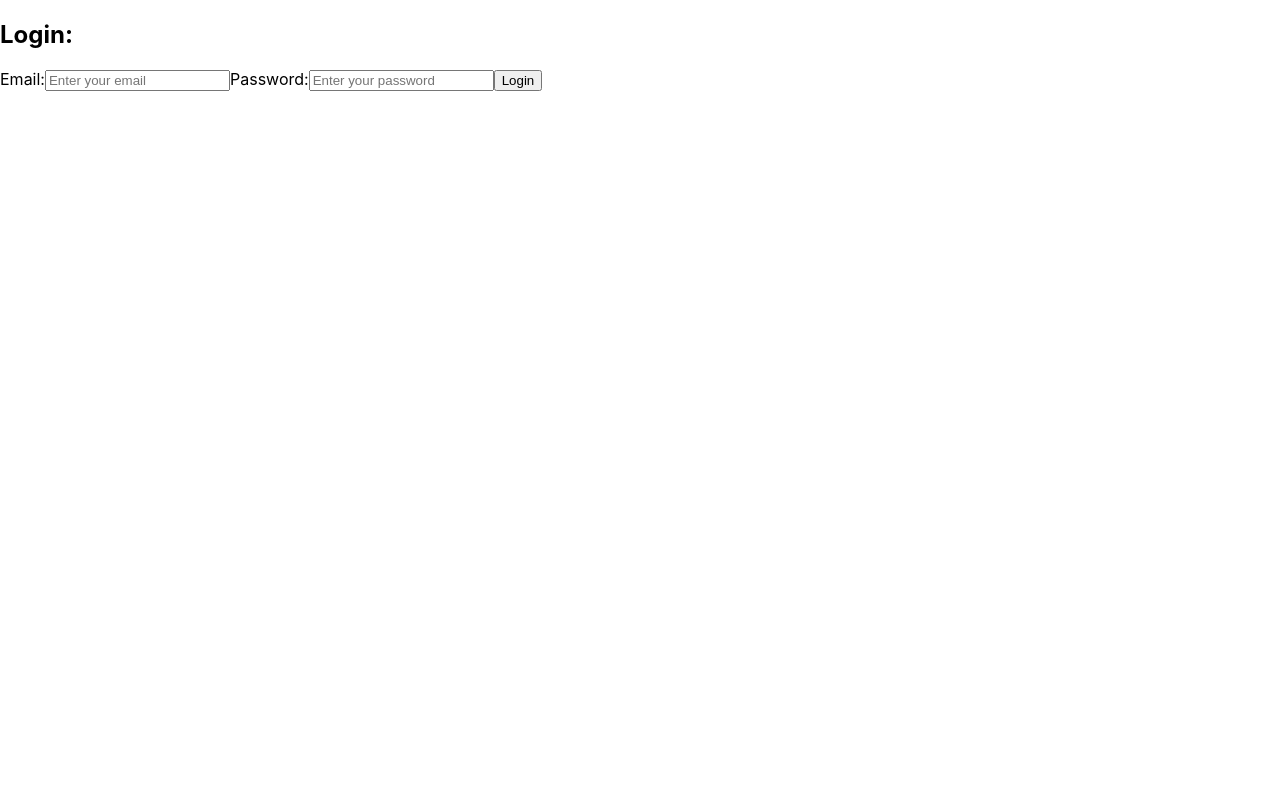
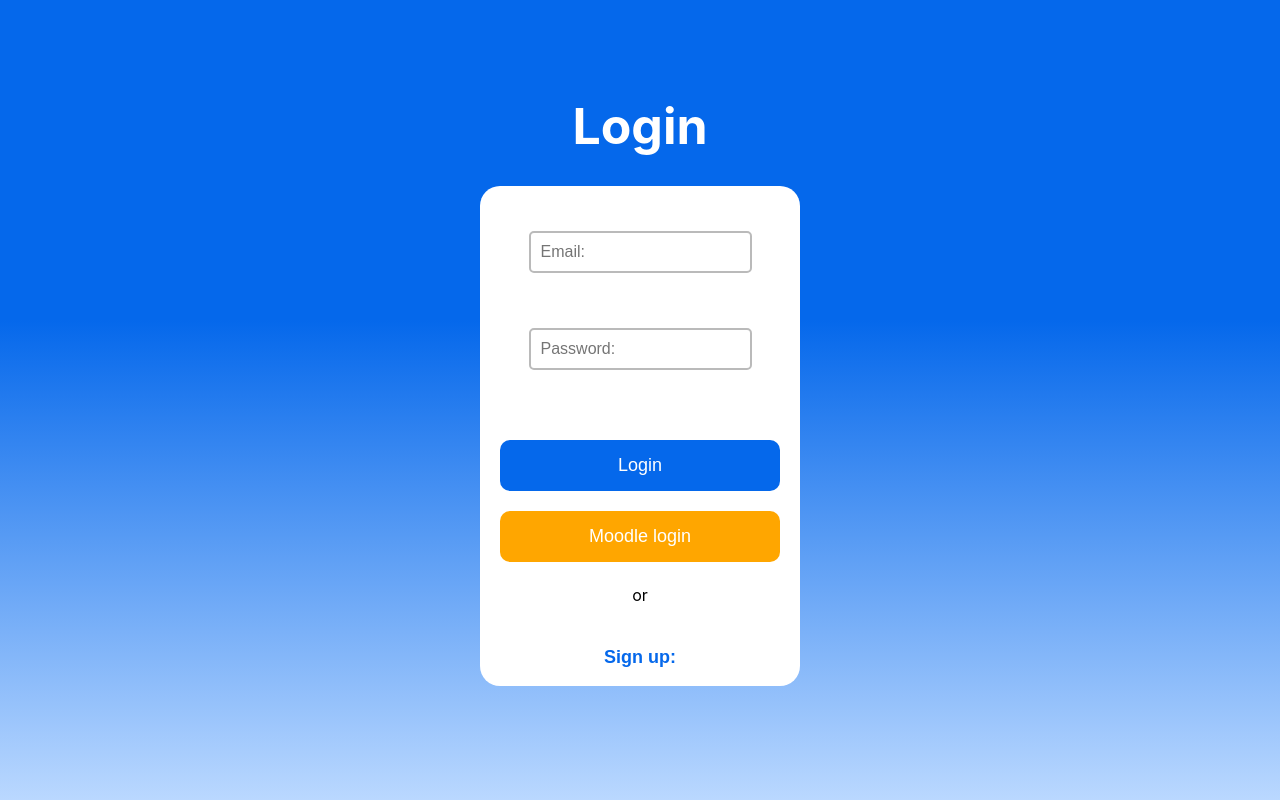
Before and after one commit to Varia23D/library, a React (Create React App) app: page /login in a window 1280 px wide. Built offline with nearby package versions, Linux system fonts and the light colour scheme.

Commit message:
fix: Pulled from main, which i forgot to do in the last commit

```diff
--- a/src/Pages/Login.js
+++ b/src/Pages/Login.js
@@ -1,5 +1,6 @@
 import React, { useState } from 'react';
 import axios from 'axios';
+import '../components/loginPage.css'
 
 // Define the initial state for the user with empty email and password
 const initialUser = { password: '', identifier: '' };
@@ -53,29 +54,33 @@
   return (
     <div className='login'>
       <div>
-        <h2>Login:</h2>
-        <label>
-          Email:
-          <input
+        <h2>Login</h2>
+        <div className='container1'>
+          <label className='email'>
+            <input className='emailBar'
             type='email'
             name='identifier'
             value={user.identifier}
             onChange={handleChange}
-            placeholder='Enter your email'
+            placeholder='Email: '
           />
         </label>
-        <label>
-          Password:
-          <input
+        <label className='password'>
+          <input className='passwordBar'
             type='password'
             name='password'
             value={user.password}
             onChange={handleChange}
-            placeholder='Enter your password'
+            placeholder='Password: '
           />
         </label>
-        <button onClick={handleLogin}>Login</button>
+        <button className='loginBtn'onClick={handleLogin}>Login</button>
+        <button className='moodleLoginBtn'>Moodle login</button>
+        <p class='or'>or </p>
+        <button class='signupBtn'>Sign up:</button>
+        </div>
       </div>
+      <p1 class='filler'></p1>
     </div>
   );
 };
```
